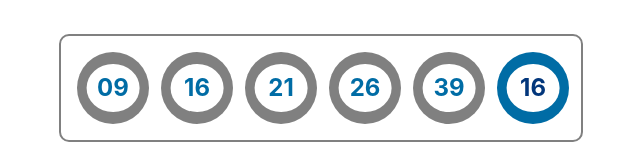
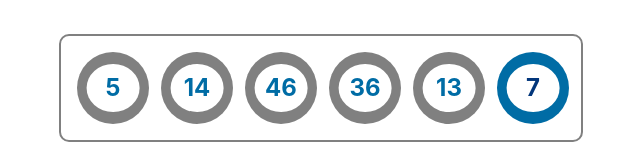
Before and after one commit to Tally2014/React-lotto-app, a React (Vite) app: page / in a window 1280 px wide. Shown: the part 366-526 px from the top of the page, without its empty margins (319-959 px from the left). Built offline with nearby package versions, Linux system fonts and the light colour scheme.

Commit message:
Add utils logic for randomizing numbers and impliment in Row.jsx

```diff
--- a/src/components/Row.jsx
+++ b/src/components/Row.jsx
@@ -1,16 +1,16 @@
-import React from 'react';
+import { useState } from 'react';
 import Ball from './Ball';
 import './Row.css';
+import { getRolls } from '../utils';
 
 export default function Row() {
+    const [balls, setBalls] = useState(getRolls(6-1,52)); /*Generate Random Balls*/
+    const [bonus, setBonus] = useState(getRolls(1,20)); /*Generate Bonus Ball*/
+    console.log(bonus);
   return (
     <section className='Row'>
-        <Ball val={'09'} />
-        <Ball val={'16'} />
-        <Ball val={'21'} />
-        <Ball val={'26'} />
-        <Ball val={'39'} />
-        <Ball val={'16'} color={'#006CA5'} textColor={'#02367b'}/>
+        {balls.map((v,i) => <Ball key={i} val={v}/>) /*Render Random Balls*/}
+        <Ball val={bonus} color={'#006CA5'} textColor={'#02367b'}/>  {/*Render Random Balls*/}
     </section>
   )
 }
--- /dev/null
+++ b/src/utils.js
@@ -0,0 +1,14 @@
+/* Gets random interger: [1..6]. */
+
+function randomBall(max){
+    return Math.floor(Math.random() * max) + 1;
+}
+
+
+/* Get n rolls => [num, ...]. */
+
+function getRolls(n,max){
+    return Array.from({length: n}, () => randomBall(max));
+}
+
+export {randomBall, getRolls};
```
